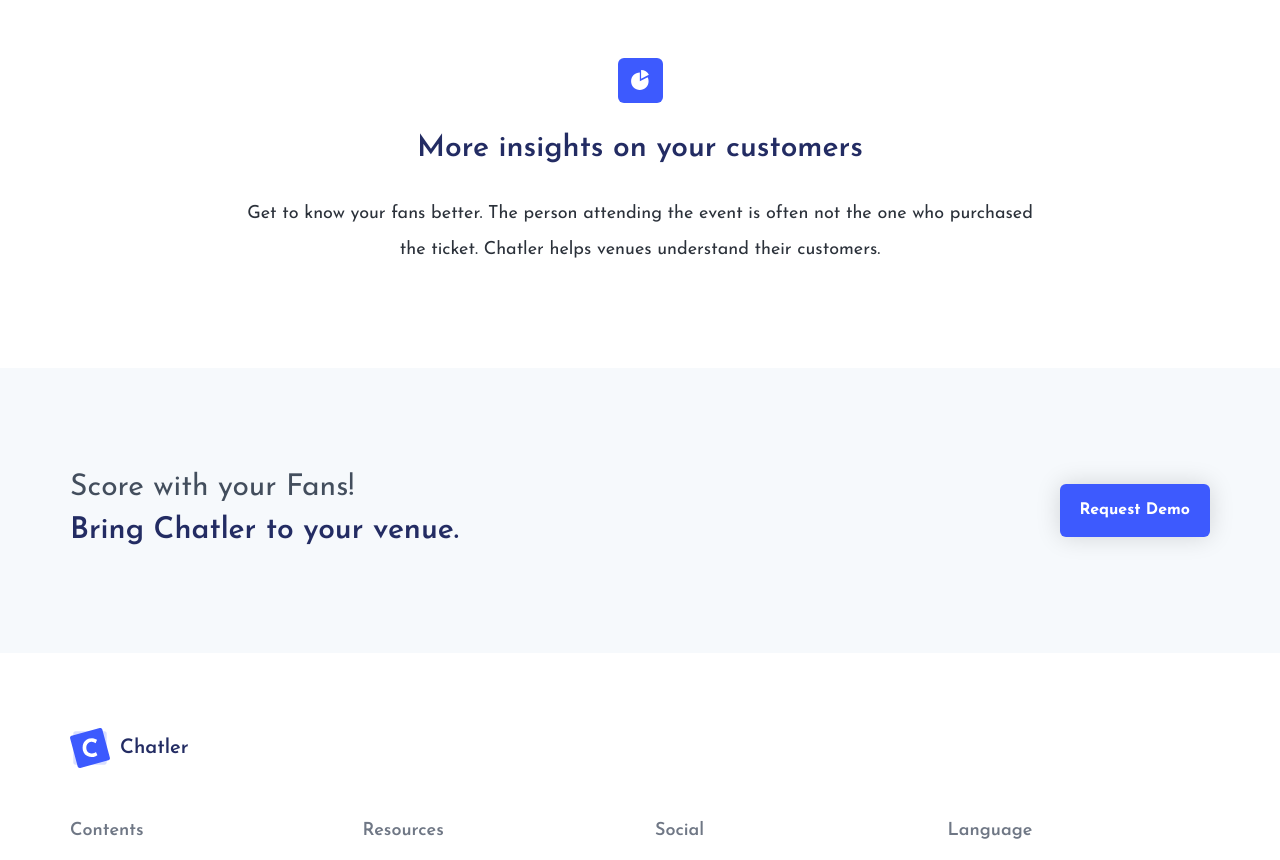
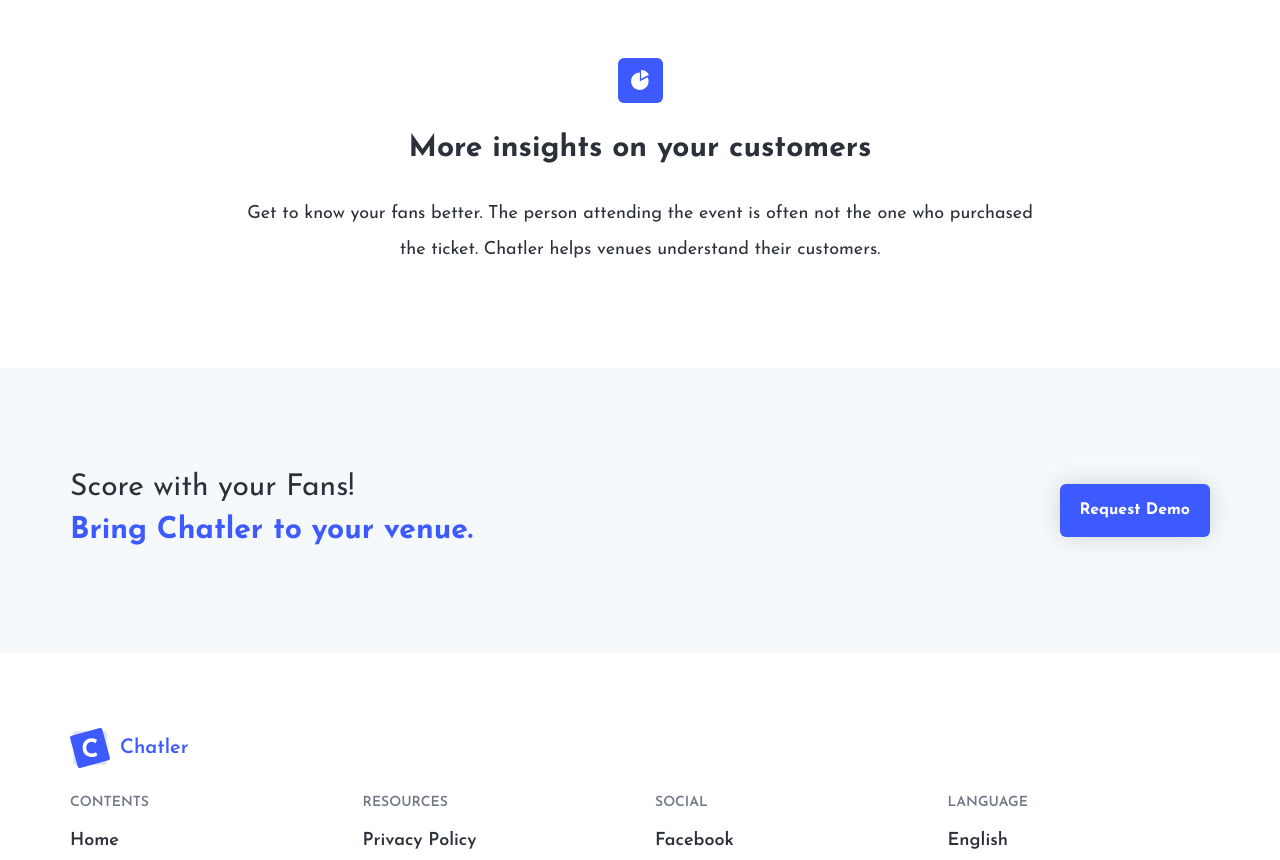
Before and after one commit to sebaudet26/chatler-web, a React (Create React App) app: page / in a window 1280 px wide. Shown: the part 1920-2780 px from the top of the page. Built offline with nearby package versions, Linux system fonts and the light colour scheme.

Commit message:
Minor Adjustments

```diff
--- a/src/Routes.js
+++ b/src/Routes.js
@@ -18,7 +18,7 @@
     <Route path={process.env.PUBLIC_URL + '/features'} exact component={AsyncFeatures} />
     <Route path={process.env.PUBLIC_URL + '/company'} exact component={AsyncCompany} />
     <Route path={process.env.PUBLIC_URL + '/contact'} exact component={AsyncContact} />
-    <Route path={process.env.PUBLIC_URL + '/privacy-policy'} exact component={AsyncPrivacy} />
+    <Route path={process.env.PUBLIC_URL + '/privacy'} exact component={AsyncPrivacy} />
     <Route path={process.env.PUBLIC_URL + '/terms'} exact component={AsyncTerms} />
     <Route component={AsyncNotFound} />
   </Switch>
--- a/src/components/Footer/Footer.css
+++ b/src/components/Footer/Footer.css
@@ -12,17 +12,20 @@
       cursor: pointer; }
   footer .footer-list-title {
     color: #6F7785;
-    font-size: 18px;
+    font-size: 14px;
+    text-transform: uppercase;
     font-weight: 600;
     margin-bottom: 15px !important; }
   footer .brand {
-    margin-bottom: 50px; }
+    margin-bottom: 25px; }
     footer .brand-logo path {
       fill: #3D5AFE; }
-    footer .brand a:hover {
+    footer .brand a {
       color: #3D5AFE; }
+      footer .brand a:hover {
+        color: #3D5AFE; }
   footer a {
-    color: #232C63;
+    color: #2B313A;
     font-weight: 600; }
     footer a:hover {
       color: #434E5D; }
--- a/src/components/Footer/Footer.scss
+++ b/src/components/Footer/Footer.scss
@@ -20,28 +20,32 @@
 
     &-title {
       color: $grey-2;
-      font-size: 18px;
+      font-size: 14px;
+      text-transform: uppercase;
       font-weight: 600;
       margin-bottom: 15px !important;
     }
   }
 
   .brand {
-    margin-bottom: 50px;
+    margin-bottom: 25px;
 
     &-logo {
       path {
         fill: $main-color;
       }
     }
+    a {
+      color: $main-color;
 
-    a:hover {
-      color: $main-color;
+      &:hover {
+        color: $main-color;
+      }
     }
   }
 
   a {
-    color: $dark-main;
+    color: $black;
     font-weight: 600;
 
     &:hover {
--- a/src/components/Footer/index.js
+++ b/src/components/Footer/index.js
@@ -40,7 +40,7 @@
               <div className="col-sm-3 col-xs-4">
                 <ul className="footer-list">
                   <li className="footer-list-title">{t.footer.resources}</li>
-                  <li><Link to='/privacy-policy'>{t.footer.privacy}</Link></li>
+                  <li><Link to='/privacy'>{t.footer.privacy}</Link></li>
                   <li><Link to='/terms'>{t.footer.terms}</Link></li>
                 </ul>
               </div>
--- a/src/components/Request/Request.css
+++ b/src/components/Request/Request.css
@@ -3,11 +3,11 @@
   background: #F6F9FC;
   color: #ffffff; }
   .request h2 {
-    color: #434E5D;
+    color: #2B313A;
     font-weight: 300; }
     .request h2 .accent {
-      color: #232C63;
-      font-weight: 600; }
+      color: #3D5AFE;
+      font-weight: 700; }
 
 @media (min-width: 576px) {
   .request .row {
--- a/src/components/Request/Request.scss
+++ b/src/components/Request/Request.scss
@@ -6,12 +6,12 @@
   color: $white;
 
   h2 {
-    color: $grey-1;
+    color: $black;
     font-weight: 300;
 
     .accent {
-      color: $dark-main;
-      font-weight: 600;
+      color: $main-color;
+      font-weight: 700;
     }
   }
 }
--- a/src/containers/Features/Features.css
+++ b/src/containers/Features/Features.css
@@ -75,7 +75,8 @@
       color: #ffffff; }
   .feature-ux .img-wrapper img {
     width: 375px;
-    top: -125px; }
+    top: -100px;
+    transform: rotate(-10deg); }
 
 .feature-commerce {
   background: #232C63;
--- a/src/containers/Features/Features.scss
+++ b/src/containers/Features/Features.scss
@@ -114,7 +114,8 @@
 
     .img-wrapper img {
       width: 375px;
-      top: -125px;
+      top: -100px;
+      transform: rotate(-10deg);
     }
   }
 
--- a/src/lib/styles/main.scss
+++ b/src/lib/styles/main.scss
@@ -16,8 +16,8 @@
 
 h2 {
   font-size: 30px;
-  font-weight: 600;
-  color: $dark-main;
+  font-weight: 700;
+  color: $black;
 }
 
 h3 {
```
Also changed, not shown: src/lib/img/phone-black.png (deleted), src/lib/img/phone-white.png (deleted), src/lib/styles/main.css.
